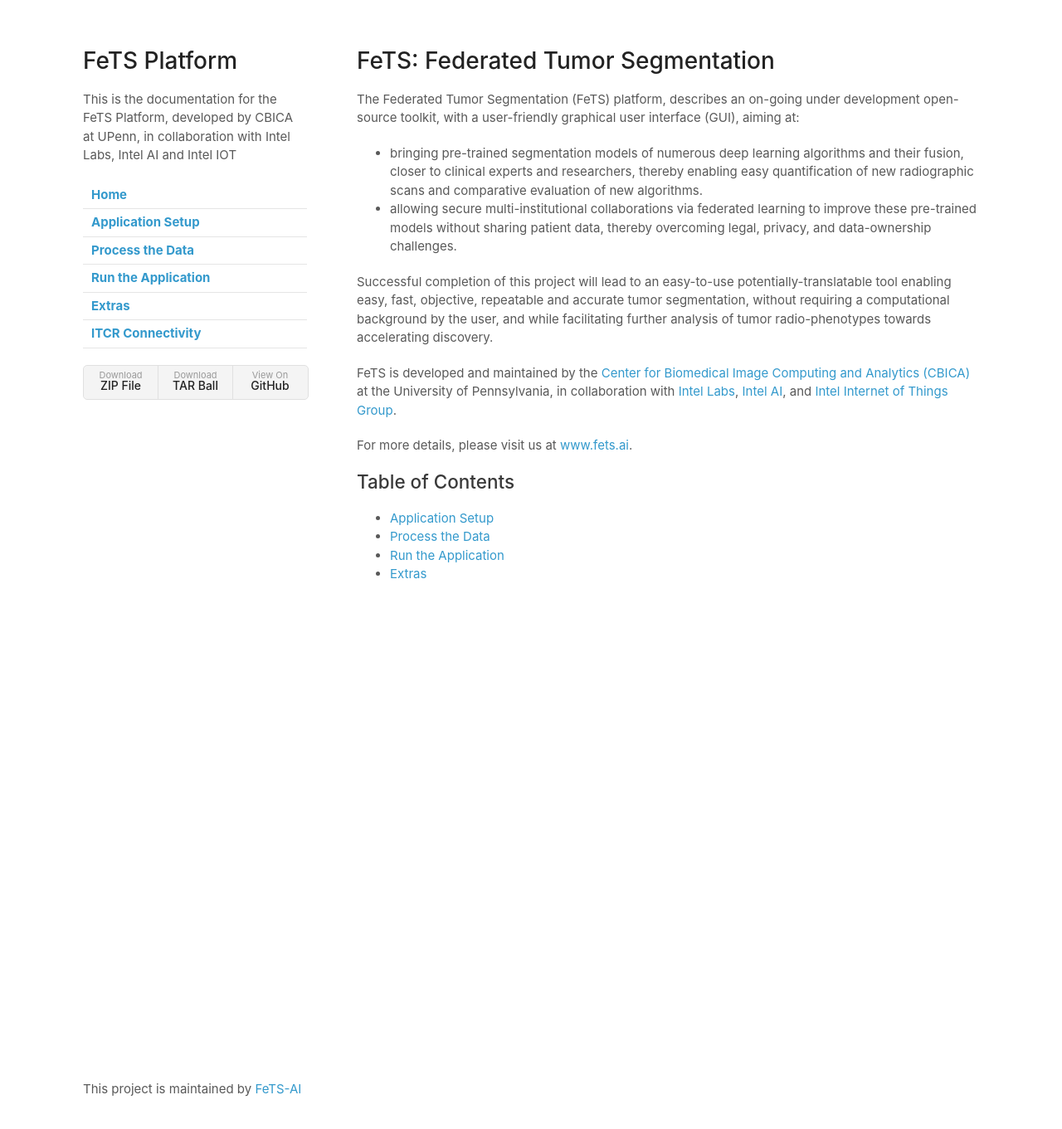
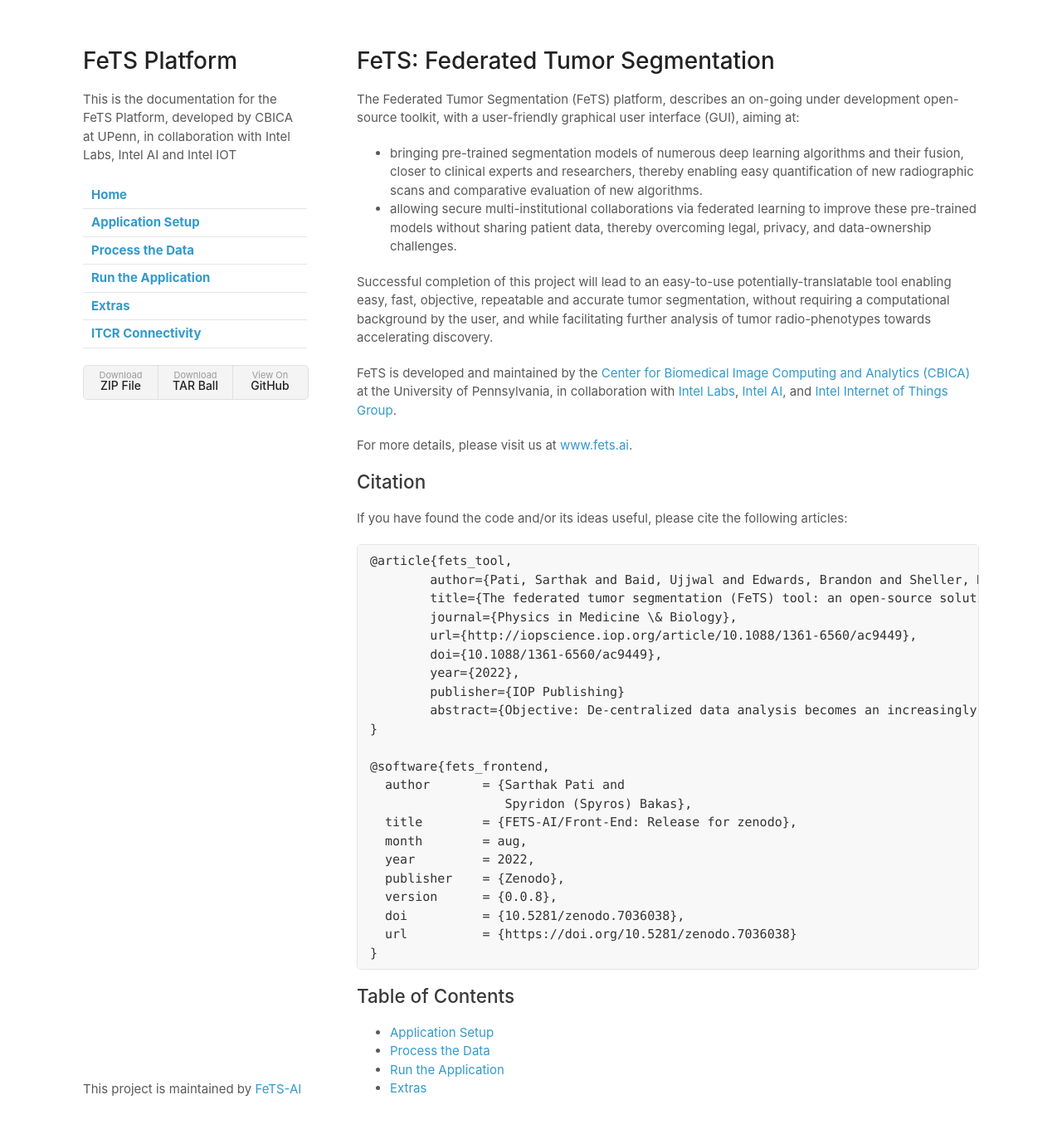
Before and after one commit to FeTS-AI/Front-End, a Jekyll site: the page built from docs/index.md, in a window 1280 px wide and 1394 px high. Shown: the top 1361 px of the window at 83% size. Built offline with Jekyll 4.4.1, drawn with Linux system fonts in a browser that asks for light colours; our own code applies the rules of GitHub Pages for plain Markdown files.

Commit message:
Update index.md

````diff
--- a/docs/index.md
+++ b/docs/index.md
@@ -12,6 +12,35 @@
 
 For more details, please visit us at [www.fets.ai](https://www.fets.ai/).
 
+## Citation
+
+If you have found the code and/or its ideas useful, please cite the following articles:
+
+```
+@article{fets_tool,
+	author={Pati, Sarthak and Baid, Ujjwal and Edwards, Brandon and Sheller, Micah J and Foley, Patrick and Reina, G Anthony and Thakur, Siddhesh P and Sako, Chiharu and Bilello, Michel and Davatzikos, Christos and Martin, Jason and Shah, Prashant and Menze, Bjoern and Bakas, Spyridon},
+	title={The federated tumor segmentation (FeTS) tool: an open-source solution to further solid tumor research},
+	journal={Physics in Medicine \& Biology},
+	url={http://iopscience.iop.org/article/10.1088/1361-6560/ac9449},
+	doi={10.1088/1361-6560/ac9449},
+	year={2022},
+	publisher={IOP Publishing}
+	abstract={Objective: De-centralized data analysis becomes an increasingly preferred option in the healthcare domain, as it alleviates the need for sharing primary patient data across collaborating institutions. This highlights the need for consistent harmonized data curation, pre-processing, and identification of regions of interest based on uniform criteria. Approach: Towards this end, this manuscript describes the \textbf{Fe}derated \textbf{T}umor \textbf{S}egmentation (FeTS) tool, in terms of software architecture and functionality. Main Results: The primary aim of the FeTS tool is to facilitate this harmonized processing and the generation of gold standard reference labels for tumor sub-compartments on brain magnetic resonance imaging, and further enable federated training of a tumor sub-compartment delineation model across numerous sites distributed across the globe, without the need to share patient data. Significance: Building upon existing open-source tools such as the Insight Toolkit (ITK) and Qt, the FeTS tool is designed to enable training deep learning models targeting tumor delineation in either centralized or federated settings. The target audience of the FeTS tool is primarily the computational researcher interested in developing federated learning models, and interested in joining a global federation towards this effort. The tool is open sourced at https://github.com/FETS-AI/Front-End.}
+}
+
+@software{fets_frontend,
+  author       = {Sarthak Pati and
+                  Spyridon (Spyros) Bakas},
+  title        = {FETS-AI/Front-End: Release for zenodo},
+  month        = aug,
+  year         = 2022,
+  publisher    = {Zenodo},
+  version      = {0.0.8},
+  doi          = {10.5281/zenodo.7036038},
+  url          = {https://doi.org/10.5281/zenodo.7036038}
+}
+```
+
 ## Table of Contents
 - [Application Setup](./setup.md)
 - [Process the Data](./process_data.md)
````
